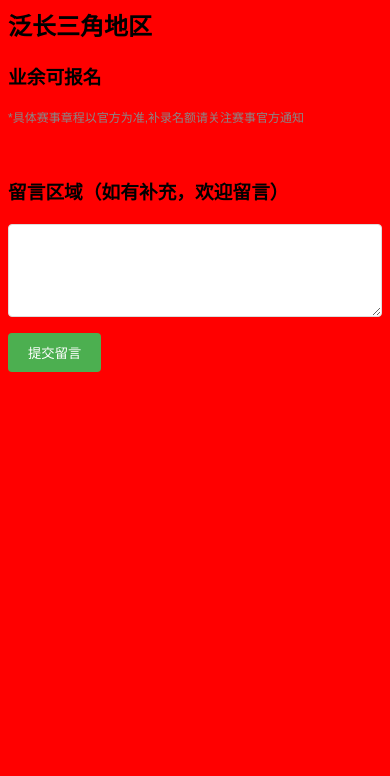
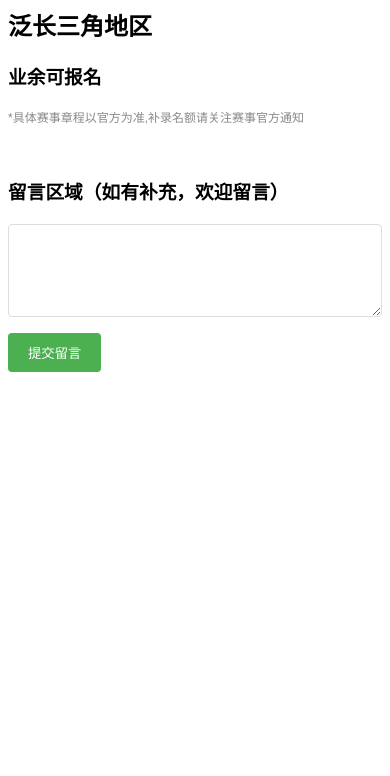
Before and after one commit to zh-ray/BikeRace, a plain HTML site: page index.html in a window 390 px wide. Shown: the part 68-844 px from the top of the page. Drawn offline with Linux system fonts and the light colour scheme.

Commit message:
更新媒体查询css

```diff
--- a/index.html
+++ b/index.html
@@ -30,7 +30,7 @@
     }
 
     /* 小屏幕优化：隐藏表格，显示卡片 */
-    @media (max-width: 768px) {
+    @media only screen and (max-width: 768px) {
         table {
             display: none;
             /* 隐藏表格 */
@@ -39,10 +39,6 @@
         .card-container {
             display: block;
             /* 显示卡片列表 */
-        }
-
-        body {
-            background: red !important;
         }
     }
 </style>
```
